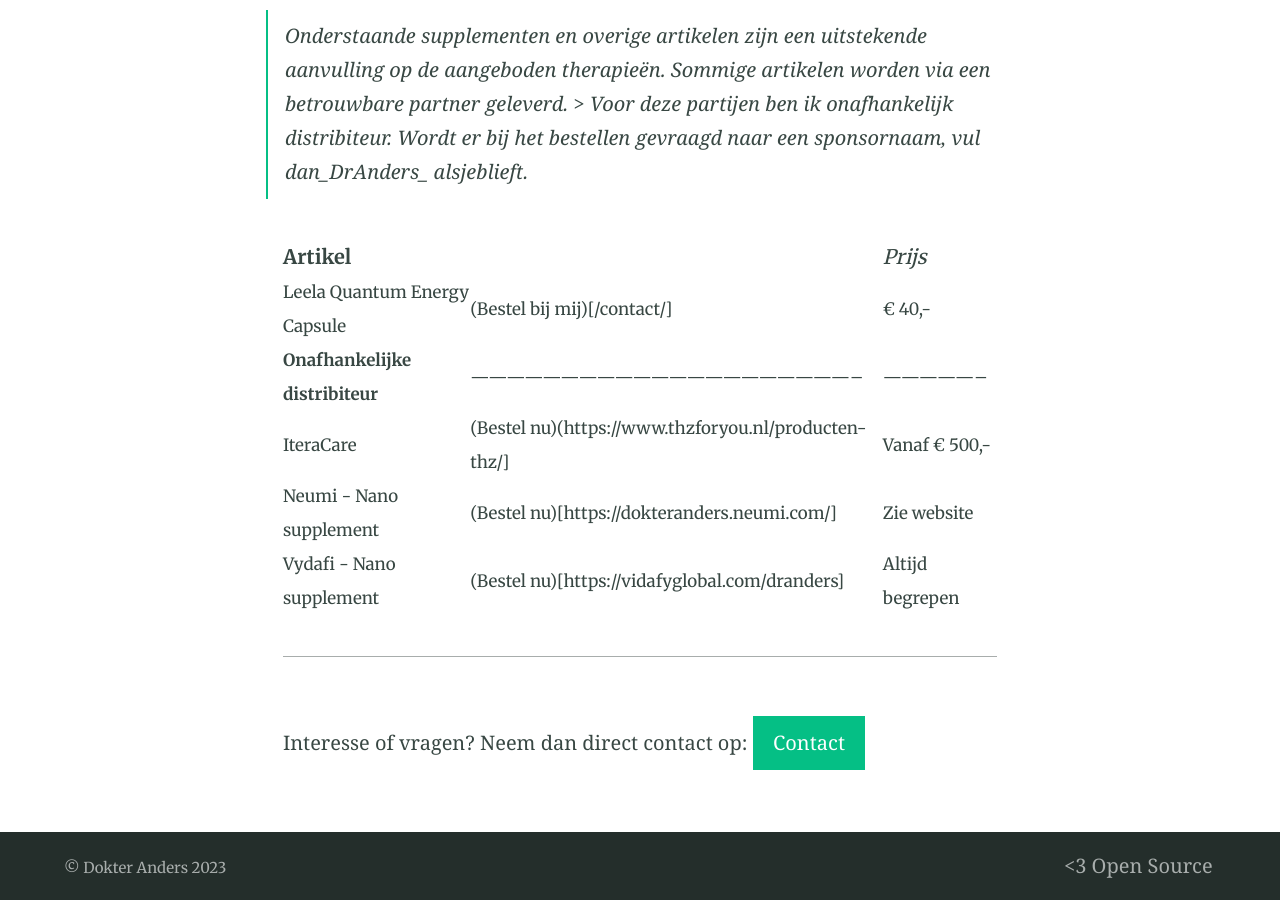
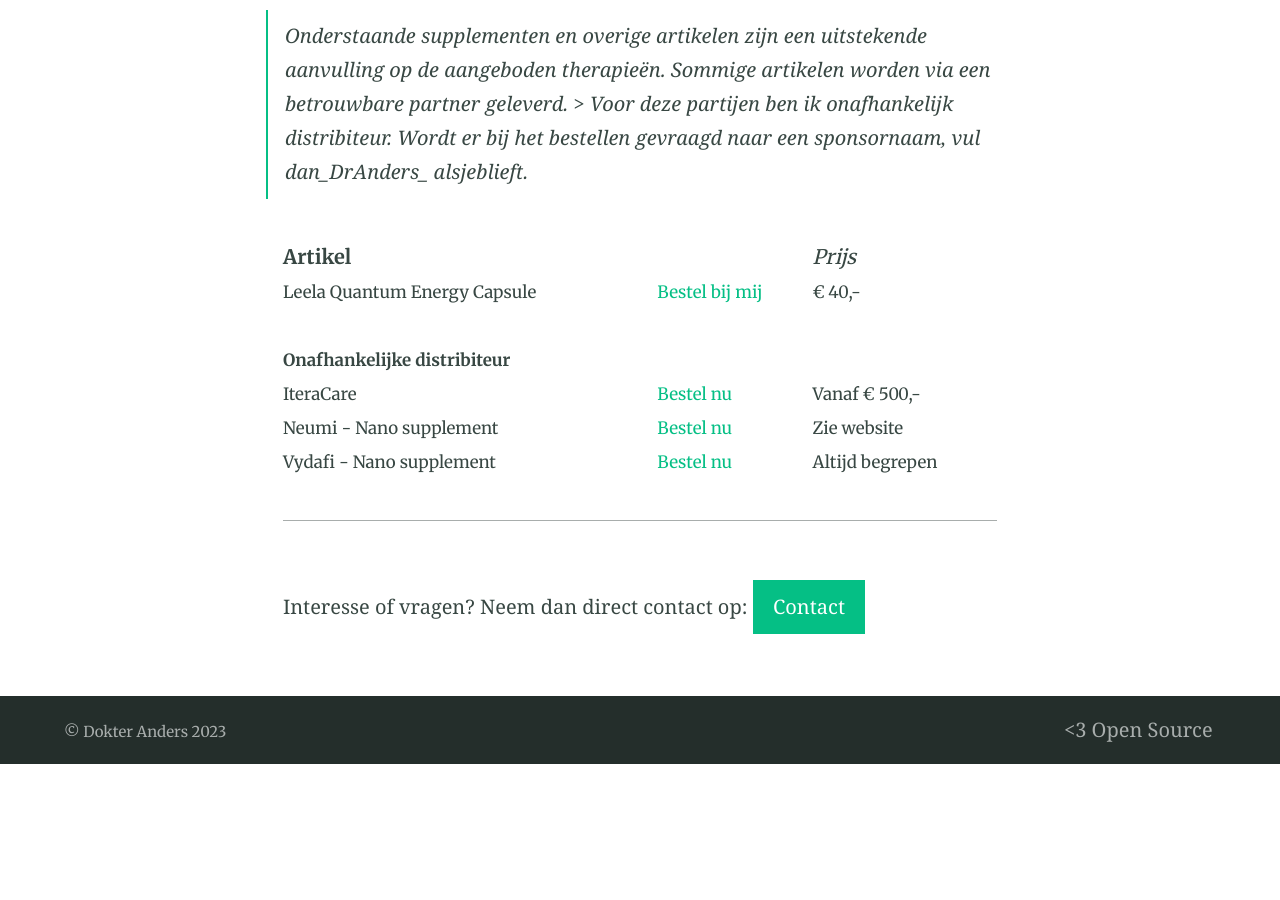
Before and after one commit to dokteranders/dokteranders.com, a Jekyll site: the page built from behandelingen.md, in a window 1280 px wide and 900 px high, scrolled down 1053 px. Built offline with Jekyll 4.4.1, drawn with Linux system fonts in a browser that asks for light colours; after the commit the page ends 1817 px from its top, so only the background shows below that.

Commit message:
Update behandelingen.md

```diff
--- a/behandelingen.md
+++ b/behandelingen.md
@@ -22,15 +22,14 @@
 
 > Onderstaande supplementen en overige artikelen zijn een uitstekende aanvulling op de aangeboden therapieën. Sommige artikelen worden via een betrouwbare partner geleverd. > Voor deze partijen ben ik onafhankelijk distribiteur. Wordt er bij het bestellen gevraagd naar een sponsornaam, vul dan_DrAnders_ alsjeblieft.
 
-| **Artikel**                     	|                                                                 	| _Prijs_         	|
-|---------------------------------	|-----------------------------------------------------------------	|-----------------	|
-| Leela Quantum Energy Capsule    	| (Bestel bij mij)[/contact/]                                      	| € 40,-          	|
-|---------------------------------	|-----------------------------------------------------------------	|-----------------	|
-| **Onafhankelijke distribiteur**   |-----------------------------------------------------------------	|-----------------	|
-| IteraCare                       	| (Bestel nu)(https://www.thzforyou.nl/producten-thz/]            	| Vanaf € 500,-   	|
-| Neumi - Nano supplement         	| (Bestel nu)[https://dokteranders.neumi.com/]                    	| Zie website     	|
-| Vydafi - Nano supplement        	| (Bestel nu)[https://vidafyglobal.com/dranders]                  	| Altijd begrepen 	|
-
+| **Artikel**                     	|                                                      	| _Prijs_         	|
+|---------------------------------	|------------------------------------------------------	|-----------------	|
+| Leela Quantum Energy Capsule    	| [Bestel bij mij](/contact/)                          	| € 40,-          	|
+|                                 	|                                                      	|                 	|
+| **Onafhankelijke distribiteur** 	|                                                      	|                 	|
+| IteraCare                       	| [Bestel nu](https://www.thzforyou.nl/producten-thz/) 	| Vanaf € 500,-   	|
+| Neumi - Nano supplement         	| [Bestel nu](https://dokteranders.neumi.com/)         	| Zie website     	|
+| Vydafi - Nano supplement        	| [Bestel nu](https://vidafyglobal.com/dranders)       	| Altijd begrepen 	|
 
 ---
 Interesse of vragen? Neem dan direct contact op:
```
